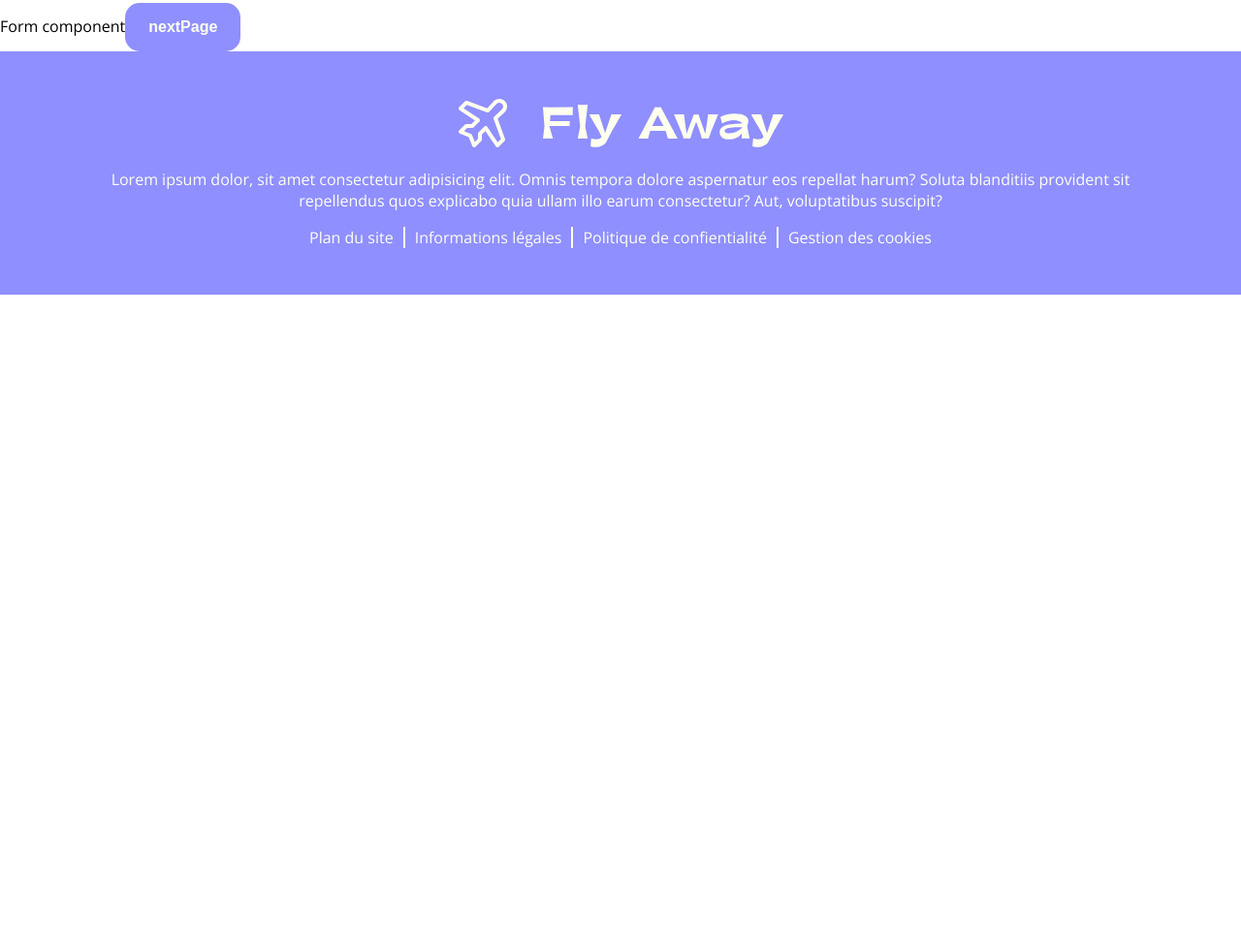
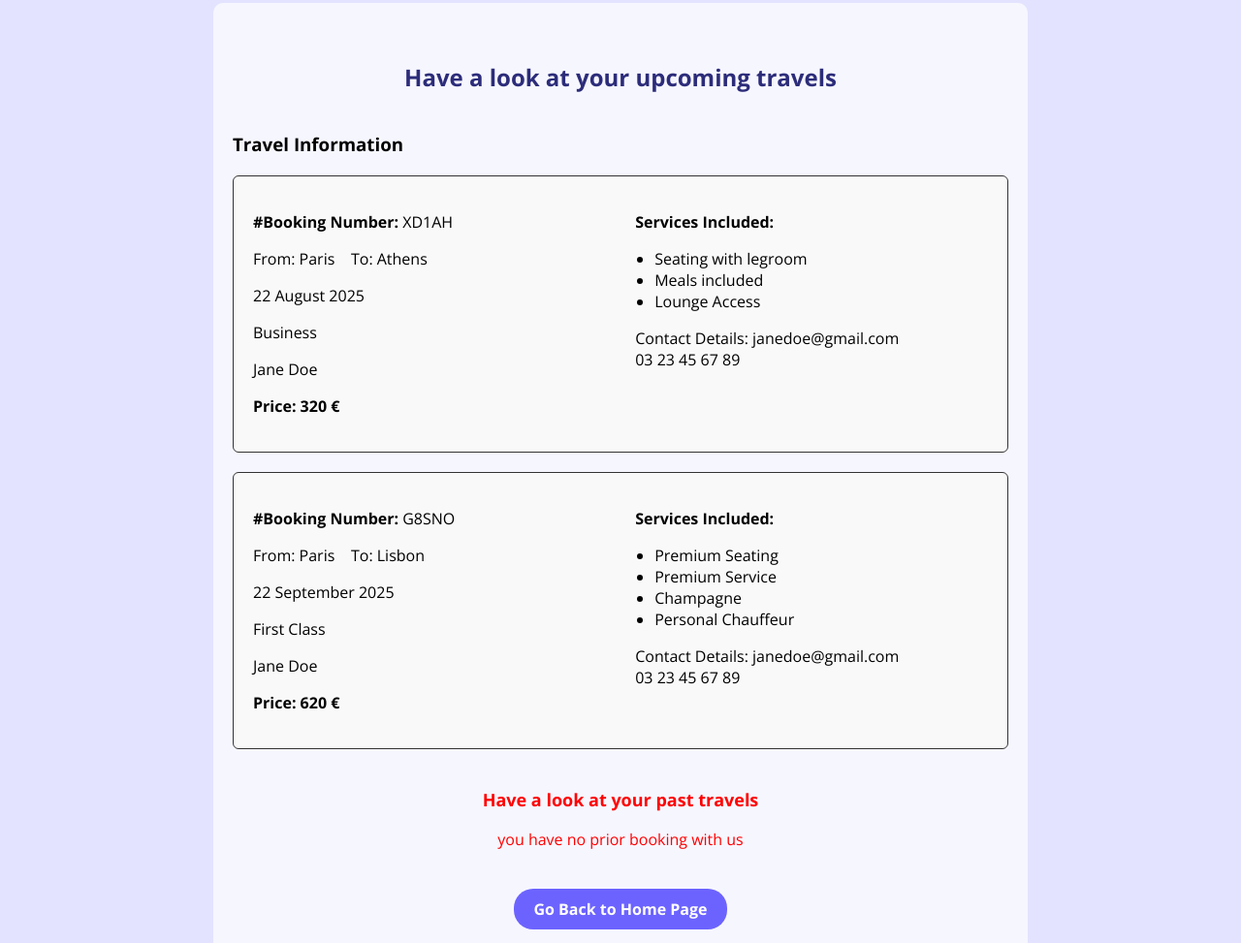
Before and after one commit to nemnem202/Brief_5_Simplost, a website built with Vite: page index.html in a window 1280 px wide. Shown: the part 127-1100 px from the top of the page at 97% size. Before the commit the page ends 800 px from the top, so only its background shows below. Built offline with nearby package versions, Linux system fonts and the light colour scheme.

Commit message:
add placeholder

```diff
--- a/index.html
+++ b/index.html
@@ -11,6 +11,8 @@
       href="https://fonts.googleapis.com/css2?family=Lora:ital,wght@0,400..700;1,400..700&family=Open+Sans:ital,wght@0,300..800;1,300..800&display=swap"
       rel="stylesheet"
     />
+
+     <link rel="stylesheet" href="src/componentsStyleSheets/history.css" />
 
     <link rel="stylesheet" href="./style.css" />
   </head>
@@ -39,7 +41,12 @@
         <button class="nav">Booking History</button>
       </div>
     </header>
-    <div id="app"></div>
+    <div id="app">
+
+
+    </div>
+          <div id="history-container">
+      </div>
     <footer>
       <div class="footer-logo">
         <svg
--- /dev/null
+++ b/src/components/historyComponent.ts
@@ -0,0 +1,15 @@
+import { AppManager } from "../appManager";
+import { Component } from "../lib/component";
+import createButton from "../utils/button";
+// import templateHTML from "../componentsTemplates/homeComponent.html?raw";
+import templateHTML from "../componentsTemplates/historyComponent.html?raw";
+
+// const DOM_history = document.querySelector("#historyTemplate")
+
+export class historyComponent extends Component {
+  constructor() {
+    super(templateHTML);
+
+
+  }
+}
--- /dev/null
+++ b/src/componentsStyleSheets/history.css
@@ -0,0 +1,76 @@
+
+
+.container {
+  max-width: 800px;
+  margin: auto;
+  padding: 40px 20px;
+  background-color: rgba(255, 255, 255, 0.7);
+  border-radius: 10px;
+}
+
+h2 {
+  text-align: center;
+  color: #2c2c7a;
+  margin-bottom: 40px;
+}
+
+.travel-info h3 {
+  font-weight: bold;
+}
+
+.card {
+  display: flex;
+  justify-content: space-between;
+  border: 1px solid #333;
+  border-radius: 6px;
+  margin: 20px 0;
+  padding: 20px;
+  background-color: #f9f9f9;
+}
+
+.card .left,
+.card .right {
+  width: 48%;
+}
+
+.card .right ul {
+  margin: 0;
+  padding-left: 20px;
+}
+
+.card .price {
+  margin-top: 10px;
+  font-weight: bold;
+}
+
+.past-travels {
+  text-align: center;
+  margin-top: 40px;
+}
+
+.section-title {
+  color: red;
+  font-weight: bold;
+  font-size: 18px;
+}
+
+.no-booking {
+  color: red;
+  font-size: 16px;
+  margin-top: 10px;
+}
+
+.home-button {
+  text-align: center;
+  margin-top: 40px;
+}
+
+.home-button a {
+  display: inline-block;
+  background-color: #6c63ff;
+  color: white;
+  padding: 10px 20px;
+  border-radius: 20px;
+  text-decoration: none;
+  font-weight: bold;
+}
--- /dev/null
+++ b/src/componentsTemplates/historyComponent.html
@@ -0,0 +1,65 @@
+<template id="historyTemplate">
+
+
+
+  <div class="container">
+    <h2>Have a look at your upcoming travels</h2>
+
+    <section class="travel-info">
+      <h3>Travel Information</h3>
+
+      <div class="card">
+        <div class="left">
+          <p><strong>#Booking Number:</strong> XD1AH</p>
+          <p>From: Paris &nbsp;&nbsp; To: Athens</p>
+          <p>22 August 2025</p>
+          <p>Business</p>
+          <p>Jane Doe</p>
+          <p class="price">Price: 320 €</p>
+        </div>
+        <div class="right">
+          <p><strong>Services Included:</strong></p>
+          <ul>
+            <li>Seating with legroom</li>
+            <li>Meals included</li>
+            <li>Lounge Access</li>
+          </ul>
+          <p>Contact Details: janedoe@gmail.com<br />03 23 45 67 89</p>
+        </div>
+      </div>
+
+      <div class="card">
+        <div class="left">
+          <p><strong>#Booking Number:</strong> G8SNO</p>
+          <p>From: Paris &nbsp;&nbsp; To: Lisbon</p>
+          <p>22 September 2025</p>
+          <p>First Class</p>
+          <p>Jane Doe</p>
+          <p class="price">Price: 620 €</p>
+        </div>
+        <div class="right">
+          <p><strong>Services Included:</strong></p>
+          <ul>
+            <li>Premium Seating</li>
+            <li>Premium Service</li>
+            <li>Champagne</li>
+            <li>Personal Chauffeur</li>
+          </ul>
+          <p>Contact Details: janedoe@gmail.com<br />03 23 45 67 89</p>
+        </div>
+      </div>
+    </section>
+
+    <div class="past-travels">
+      <p class="section-title">Have a look at your past travels</p>
+      <p class="no-booking">you have no prior booking with us</p>
+    </div>
+
+    <div class="home-button">
+      <a href="index.html">Go Back to Home Page</a>
+    </div>
+  </div>
+
+
+
+</template>
--- a/src/lib/component.ts
+++ b/src/lib/component.ts
@@ -8,6 +8,11 @@ export abstract class Component {
     if (realTemplate){
       this.content = realTemplate.content.cloneNode(true) as HTMLElement;
     }
+    this.addTemplate()
+  }
+
+    protected addTemplate(){
+
   }
 
 }
--- a/src/main.ts
+++ b/src/main.ts
@@ -1,3 +1,13 @@
 import { AppManager } from "./appManager";
+import { historyComponent } from "./components/historyComponent";
 
-AppManager.getInstance();
+import  historyHTML  from "./componentsTemplates/historyComponent.html?raw"
+
+
+console.log (historyHTML)
+// AppManager.getInstance()
+
+console.log ("heu")
+
+AppManager.getInstance().changePage(new historyComponent)
+// new historyComponent ()
--- a/style.css
+++ b/style.css
@@ -27,6 +27,7 @@ body {
   width: 100%;
   font-family: var(--main-font);
   font-size: var(--body-text-size);
+  background-color: var(--background);
 }
 
 header {
```
Also changed, not shown: src/componentsTemplates/formComponent.html (+26 -0 lines).
